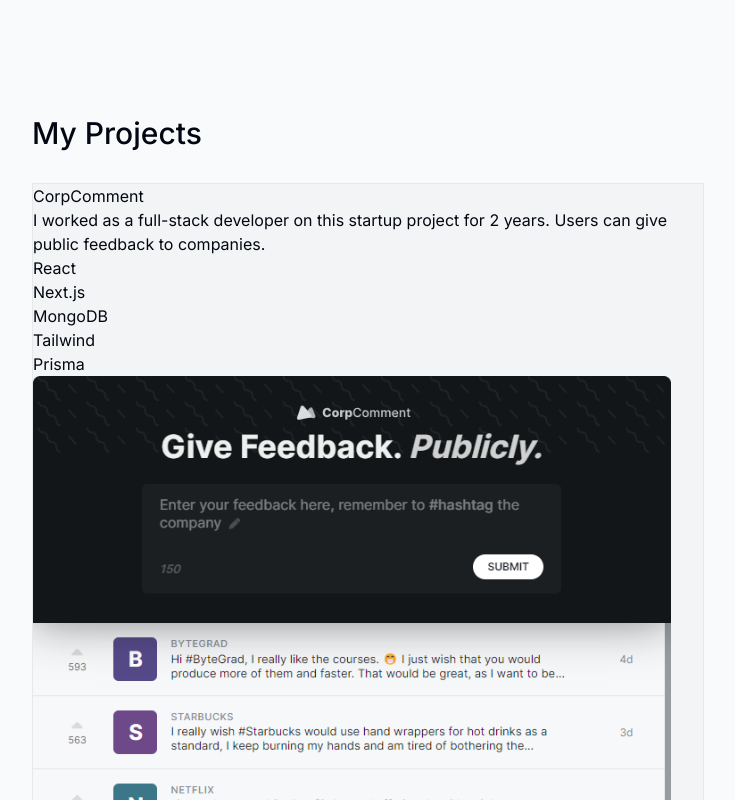
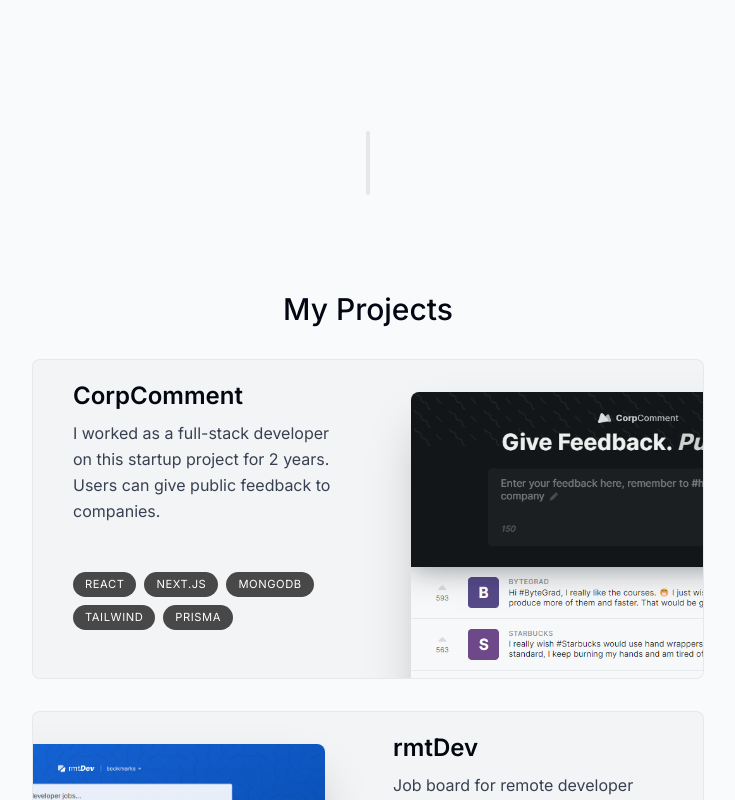
Before and after one commit to notavacillator/project-portfolio, a Next.js app: page / in a window 1280 px wide. Shown: the part 1140-1940 px from the top of the page, without its empty margins (272-1007 px from the left). Built offline with nearby package versions, Linux system fonts and the light colour scheme.

Commit message:
project section done
Projects and Project component done with framer motion animation.

```diff
--- a/app/page.tsx
+++ b/app/page.tsx
@@ -9,6 +9,7 @@
         <Intro />
         <SectionDivider/>
         <About/>
+        <SectionDivider/>
         <Projects/>
       </main>
     )
--- a/components/about.tsx
+++ b/components/about.tsx
@@ -6,7 +6,7 @@
 
 function About() {
   return (
-    <motion.section className='mb-28 max-w-[45rem] text-center leading-8 sm:mb-40'
+    <motion.section className='mb-28 max-w-[45rem] text-center leading-8 sm:mb-20'
         initial={{y: 100, opacity: 0}}
         animate={{y: 0, opacity: 1}}
         transition={{
--- /dev/null
+++ b/components/project.tsx
@@ -0,0 +1,58 @@
+'use client'
+
+import React, {useRef} from 'react'
+import { projectsData } from '@/lib/data'
+import Image from 'next/image';
+import {useTransform, useScroll, motion} from 'framer-motion';
+
+
+type ProjectProps = (typeof projectsData)[number];
+
+function Project({
+    title,
+    description,
+    tags,
+    imageUrl
+}: ProjectProps) {
+    const ref = useRef<HTMLDivElement>(null);
+
+    const {scrollYProgress} = useScroll({
+        target : ref,
+        offset: ["0 1", "1.33 1"]
+    });
+
+    const scaleProgress = useTransform(scrollYProgress, [0,1], [0.8, 1]);
+    const opacityProgress = useTransform(scrollYProgress, [0,1], [0.6, 1]);
+
+    return (
+    <motion.div ref={ref} style={
+        {   scale: scaleProgress,
+            opacity: opacityProgress
+        }}
+        className='group relative bg-gray-100 max-w-[42rem] border
+         border-black/5 overflow-hidden sm:pr-8 sm:h-[20rem] mb-3
+         sm:mb-8 last:mb-0 even:pl-8 hover:bg-gray-200 transition py-4 rounded-lg'>
+        <div className='pt-4 pb-8 px-5 sm:pl-10 sm:pr-2 sm:pt-1
+        sm:max-w-[50%] flex flex-col h-full group-even:ml-[18rem]'>
+            <h3 className='text-2xl font-semibold'>{title}</h3>
+            <p className='mt-2 leading-relaxed text-gray-700'>{description}</p>
+            <ul className='flex flex-wrap mt-4 gap-2  sm:mt-auto'>
+                {tags.map((tag, index) => (
+                    <li className = 'bg-black/[0.7] px-3 py-1 text-[0.7rem] uppercase tracking-wider text-white rounded-full' key={index}>{tag}</li>
+                ))}
+            </ul>
+        </div>
+        <Image src={imageUrl} alt='Project I worked on' quality={95}
+        className='absolute top-8 -right-40 w-[28.25rem]
+            rounded-t-lg shadow-2xl group-even:right-[initial]
+            group-even:-left-40  group-hover:scale-105 group-hover:-translate-x-3
+            group-hover:translate-y-3 group-hover:-rotate-2 transition
+
+            group-even:group-hover:translate-x-3
+            group-even:group-hover:translate-y-3 group-even:group-hover:rotate-2
+            '/>
+    </motion.div>
+    )
+}
+
+export default Project
--- a/components/projects.tsx
+++ b/components/projects.tsx
@@ -1,7 +1,7 @@
 import React from 'react'
 import SectionHeading from './section-heading'
 import { projectsData } from '@/lib/data'
-import Image from 'next/image';
+import Project from '@/components/project'
 
 function Projects() {
   return (
@@ -20,26 +20,5 @@
   )
 }
 
-type ProjectProps = (typeof projectsData)[number];
-
-function Project({
-    title,
-    description,
-    tags,
-    imageUrl
-}: ProjectProps) {
-    return (
-    <section className='bg-gray-100 max-w-[42rem] border border-black/5 overflow-hidden sm:pr-8'>
-        <h3>{title}</h3>
-        <p>{description}</p>
-        <ul>
-            {tags.map((tag, index) => (
-                <li key={index}>{tag}</li>
-            ))}
-        </ul>
-        <Image src={imageUrl} alt='Project I worked on' quality={95} />
-    </section>
-    )
-}
 
 export default Projects
--- a/components/section-heading.tsx
+++ b/components/section-heading.tsx
@@ -6,7 +6,7 @@
 
 function SectionHeading({children} : SectionHeadingProps ) {
   return (
-    <h2 className='capitalize text-3xl font-medium mb-8'>{children}</h2>
+    <h2 className='capitalize text-3xl font-medium mb-8 text-center'>{children}</h2>
   )
 }
 
```
